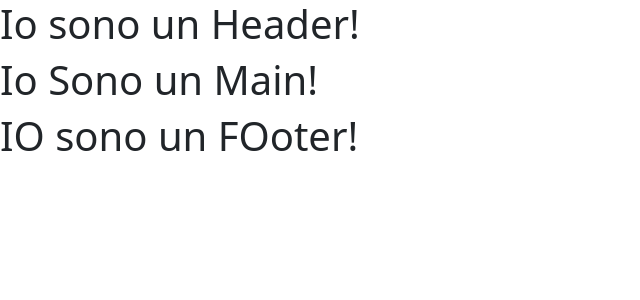
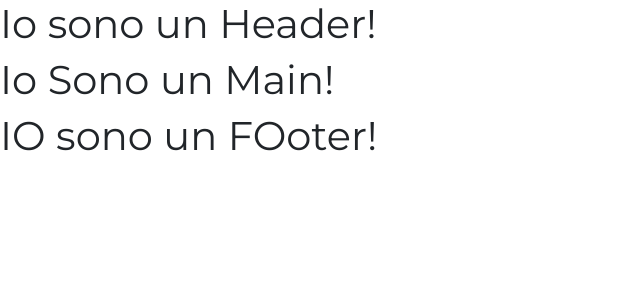
Before and after one commit to GencoMattia/proj-html-vuejs, a Vue app: page / in a window 1280 px wide. Shown: the top 300 px of the page, without its empty margins (0-640 px from the left). Built offline with nearby package versions, Linux system fonts and the light colour scheme.

Commit message:
imported montserrat font in App.vue and applied to body

```diff
--- a/src/App.vue
+++ b/src/App.vue
@@ -1,7 +1,10 @@
 <script>
-import AppHeader from "./components/AppHeader.vue"
-import AppMain from "./components/AppMain.vue"
-import AppFooter from "./components/AppFooter.vue"
+import AppHeader from "./components/AppHeader.vue";
+import AppMain from "./components/AppMain.vue";
+import AppFooter from "./components/AppFooter.vue";
+import "@fontsource/montserrat";
+import "@fontsource/montserrat/400.css";
+import "@fontsource/montserrat/400-italic.css";
 
 export default {
 components: {
@@ -31,4 +34,8 @@ components: {
 <style lang="scss">
   @use "../node_modules/bootstrap/scss/bootstrap.scss";
   @use "./styles/general.scss";
+
+  body {
+    font-family: "Montserrat";
+  }
 </style>
```
